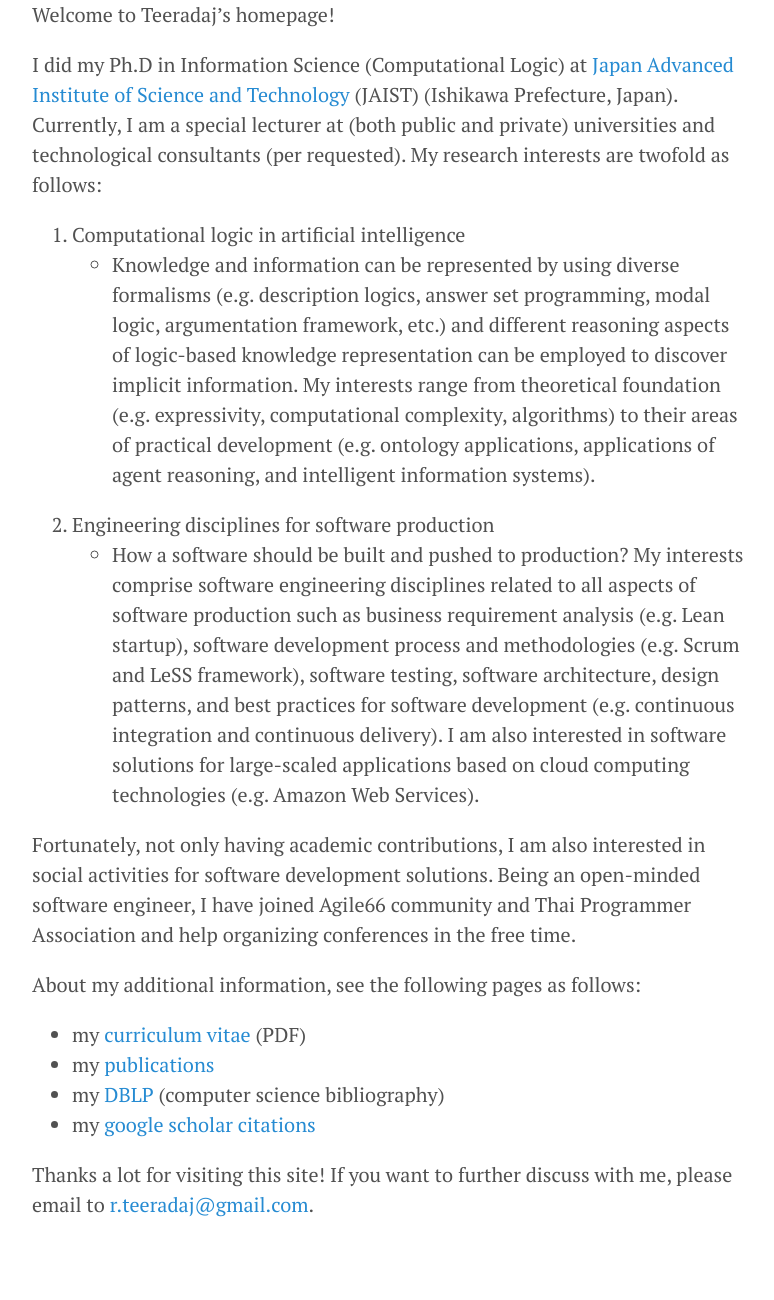
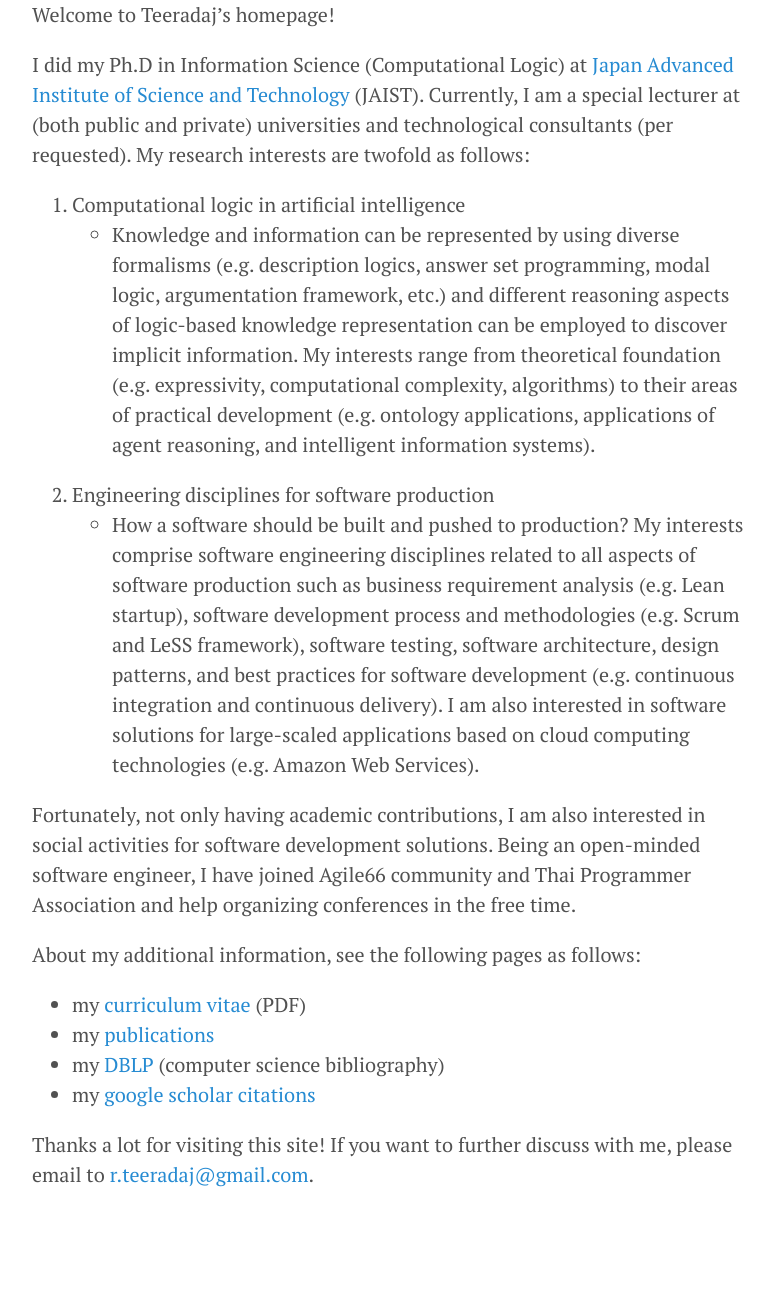
Before and after one commit to xlives/xlives.github.io, a Jekyll site: the page built from about-me.markdown, in a window 1280 px wide. Shown: the part 512-1812 px from the top of the page, without its empty margins (248-1022 px from the left). Built offline with Jekyll 4.4.1, drawn with Linux system fonts in a browser that asks for light colours; after the commit the page ends 1782 px from its top, so only the background shows below that.

Commit message:
Update about-me.markdown

```diff
--- a/about-me.markdown
+++ b/about-me.markdown
@@ -9,7 +9,7 @@ layout: page
 
 Welcome to Teeradaj's homepage!
 
-I did my Ph.D in Information Science (Computational Logic) at [Japan Advanced Institute of Science and Technology](http://www.jaist.ac.jp/){:target="_blank"} (JAIST) (Ishikawa Prefecture, Japan).
+I did my Ph.D in Information Science (Computational Logic) at [Japan Advanced Institute of Science and Technology](http://www.jaist.ac.jp/){:target="_blank"} (JAIST).
 Currently, I am a special lecturer at (both public and private) universities and technological consultants
 (per requested). My research interests are twofold as follows:
 1. Computational logic in artificial intelligence
```
